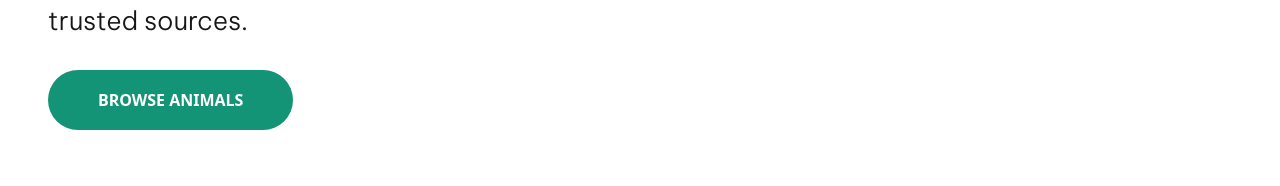
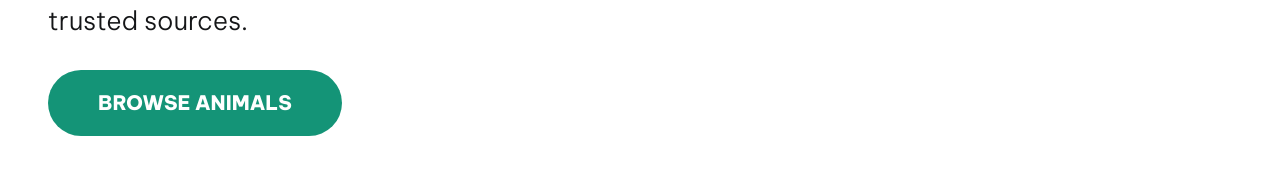
Before and after one commit to spongejump/pet-plus, a React (Create React App) app: page / in a window 1280 px wide. Shown: the part 455-641 px from the top of the page. Built offline with nearby package versions, Linux system fonts and the light colour scheme.

Commit message:
chore: simple issue

```diff
--- a/src/pages/Home.tsx
+++ b/src/pages/Home.tsx
@@ -25,7 +25,7 @@ export const Home = () => {
               Explore a diverse selection from domestic to exotic animals, all
               from trusted sources.
             </p>
-            <Button css="bg-green text-white text-[24em] max-xl:text-[18px] font-extrabold hover:bg-dark-green  transition-colors">
+            <Button css="bg-green font-vietnam text-white px-[48px] py-[16px] text-[20px] font-extrabold hover:bg-dark-green hover:text-white transition-colors rounded-full">
               BROWSE ANIMALS
             </Button>
           </div>
@@ -105,7 +105,7 @@ export const Home = () => {
               Explore a wide range of animals beyond just pets. Discover
               livestock, exotic species, and more!
             </p>
-            <Button css="bg-green text-white text-[24em] max-xl:text-[18px] font-extrabold hover:bg-dark-green  transition-colors">
+            <Button css="bg-green font-vietnam text-white px-[48px] py-[16px] text-[20px] font-extrabold hover:bg-dark-green hover:text-white transition-colors rounded-full">
               BROWSE ANIMALS
             </Button>
           </div>
```
